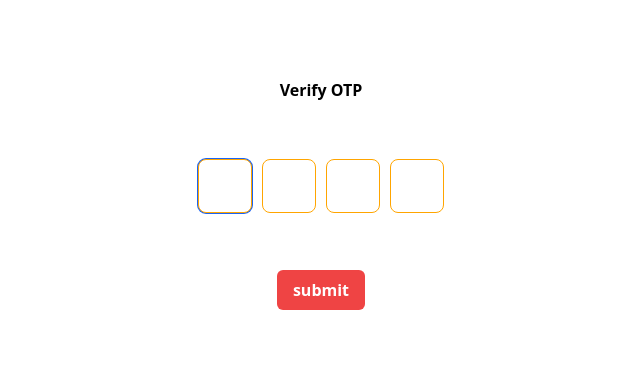
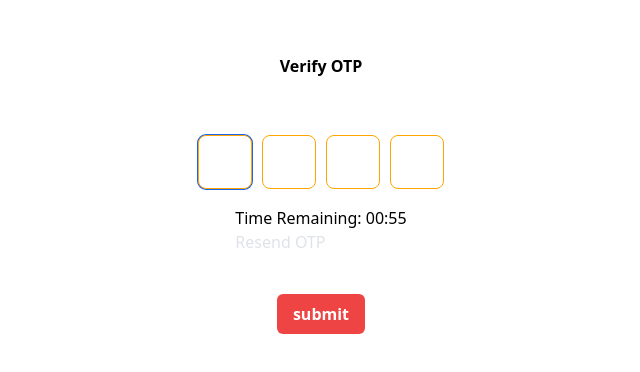
Before and after one commit to abhilashvijayan7/ComfyStay, a React (Vite) app in the folder frontend/: page /otp in a window 1280 px wide. Shown: the part 206-578 px from the top of the page, without its empty margins (319-959 px from the left). Built offline with nearby package versions, Linux system fonts and the light colour scheme; no server answers.

Commit message:
resent otp with countdown

```diff
--- a/frontend/src/Components/User/Otp.jsx
+++ b/frontend/src/Components/User/Otp.jsx
@@ -1,10 +1,10 @@
 /* eslint-disable no-unused-vars */
 /* eslint-disable no-undef */
 // eslint-disable-next-line no-unused-vars
-import React, { useState } from 'react';
+import React, { useState ,useEffect} from 'react';
 import OtpInput from 'react-otp-input';
-import { verifyOtp } from '../../Services/UserApi';
-import { Link, useNavigate } from "react-router-dom"
+import { verifyOtp,resentOtpSignup } from '../../Services/UserApi';
+import {  useNavigate } from "react-router-dom"
 import { toast } from 'react-toastify';
 // import { toast, ToastContainer } from "react-toastify";
 
@@ -13,8 +13,39 @@ function Otp() {
   const [otp, setOtp] = useState('');
   const [errorMessage,setErrorMessage]=useState('');
    const navigate=useNavigate()
+   const [minutes, setMinutes] = useState(0);
+  const [seconds, setSeconds] = useState(60);
   // const location = useLocation()
   // const input1 = location.inputs;
+  useEffect(() => {
+    const interval = setInterval(() => {
+      if (seconds > 0) {
+        setSeconds(seconds - 1);
+      }
+
+      if (seconds === 0) {
+        if (minutes === 0) {
+          clearInterval(interval);
+        } else {
+          setSeconds(59);
+          setMinutes(minutes - 1);
+        }
+      }
+    }, 1000);
+
+    return () => {
+      clearInterval(interval);
+    };
+  // eslint-disable-next-line react-hooks/exhaustive-deps
+  }, [seconds]);
+  const otpResentSubmit = async () => {
+    setMinutes(0);
+    setSeconds(60);
+    const {data}=await resentOtpSignup();
+    toast(data.message);
+
+
+  };
 
   const handleSubmit=async()=>{
     console.log("handlesubmit");
@@ -66,6 +97,26 @@ function Otp() {
         }}
 
       />
+     <div className="countdown-text">
+          {seconds > 0 || minutes > 0 ? (
+            <p>
+              Time Remaining: {minutes < 10 ? `0${minutes}` : minutes}:
+              {seconds < 10 ? `0${seconds}` : seconds}
+            </p>
+          ) : (
+            <p>Didt recieve code?</p>
+          )}
+
+          <button
+            disabled={seconds > 0 || minutes > 0}
+            style={{
+              color: seconds > 0 || minutes > 0 ? "#DFE3E8" : "#FF5630",
+            }}
+            onClick={otpResentSubmit}
+          >
+            Resend OTP
+          </button>
+        </div>
 
       <div className="text-red-500 text-sm">{errorMessage}</div>
       <div className='pt-10'>
--- a/frontend/src/Components/User/OtpForgot.jsx
+++ b/frontend/src/Components/User/OtpForgot.jsx
@@ -1,9 +1,9 @@
 /* eslint-disable no-unused-vars */
 /* eslint-disable no-undef */
 // eslint-disable-next-line no-unused-vars
-import React, { useState } from 'react';
+import React, { useState ,useEffect} from 'react';
 import OtpInput from 'react-otp-input';
-import { verifyOtpForgot } from '../../Services/UserApi';
+import { verifyOtpForgot ,resentOtp} from '../../Services/UserApi';
 import {  useNavigate } from "react-router-dom"
 import { toast } from 'react-toastify';
 // import { toast, ToastContainer } from "react-toastify";
@@ -12,7 +12,39 @@ import { toast } from 'react-toastify';
 function OtpForgot() {
   const [otp, setOtp] = useState('');
   const [errorMessage,setErrorMessage]=useState('');
-   const navigate=useNavigate()
+  const navigate=useNavigate()
+  const [minutes, setMinutes] = useState(0);
+  const [seconds, setSeconds] = useState(60);
+  useEffect(() => {
+    const interval = setInterval(() => {
+      if (seconds > 0) {
+        setSeconds(seconds - 1);
+      }
+
+      if (seconds === 0) {
+        if (minutes === 0) {
+          clearInterval(interval);
+        } else {
+          setSeconds(59);
+          setMinutes(minutes - 1);
+        }
+      }
+    }, 1000);
+
+    return () => {
+      clearInterval(interval);
+    };
+  // eslint-disable-next-line react-hooks/exhaustive-deps
+  }, [seconds]);
+  const otpResentSubmit = async () => {
+    setMinutes(0);
+    setSeconds(60);
+    const {data}=await resentOtp();
+    toast(data.message);
+
+
+  };
+
   // const location = useLocation()
   // const input1 = location.inputs;
 
@@ -66,7 +98,26 @@ function OtpForgot() {
         }}
 
       />
+      <div className="countdown-text">
+          {seconds > 0 || minutes > 0 ? (
+            <p>
+              Time Remaining: {minutes < 10 ? `0${minutes}` : minutes}:
+              {seconds < 10 ? `0${seconds}` : seconds}
+            </p>
+          ) : (
+            <p>Didt recieve code?</p>
+          )}
 
+          <button
+            disabled={seconds > 0 || minutes > 0}
+            style={{
+              color: seconds > 0 || minutes > 0 ? "#DFE3E8" : "#FF5630",
+            }}
+            onClick={otpResentSubmit}
+          >
+            Resend OTP
+          </button>
+        </div>
       <div className="text-red-500 text-sm">{errorMessage}</div>
       <div className='pt-10'>
       <button className="bg-red-500 hover:bg-red-700 text-white font-bold py-2 px-4 rounded-md " type='submit' onClick={handleSubmit}>submit</button>
--- a/frontend/src/Services/UserApi.js
+++ b/frontend/src/Services/UserApi.js
@@ -20,3 +20,10 @@ export const verifyOtpForgot = (otp)=>{
 export const newPassword = (value)=>{
     return userInstance.post('/newpassword',{...value})
 }
+export const resentOtp = ()=>{
+    return userInstance.post('/resentotp')
+}
+
+export const resentOtpSignup = ()=>{
+    return userInstance.post('/resentotpsignup')
+}
```
Also changed, not shown: 2 other files (tests, documents, lock files or other folders).
